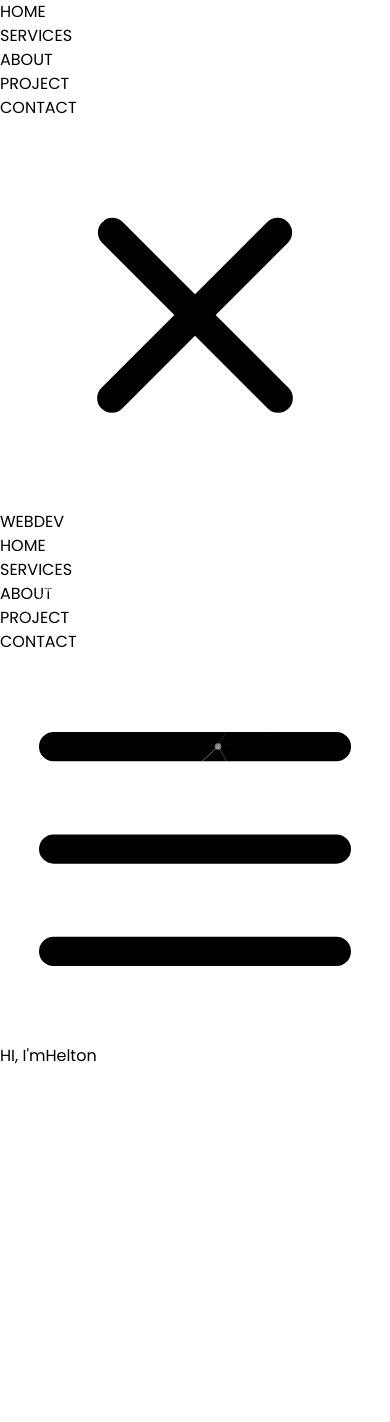
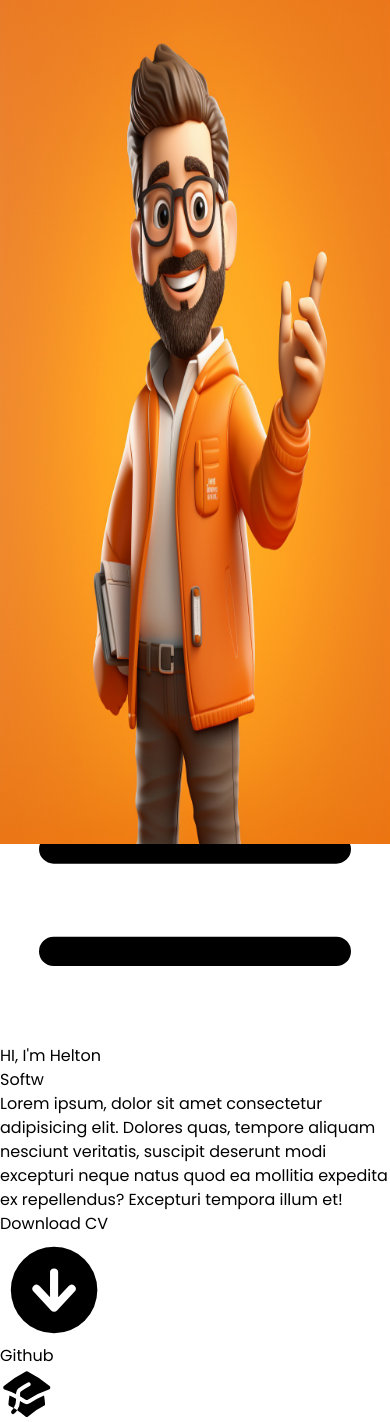
Before and after one commit to Helton1000/my-portfolio, a Next.js app: page / in a window 390 px wide. Before the commit the page ends 1068 px from the top, so only its background shows below. Built offline with nearby package versions, Linux system fonts and the light colour scheme.

Commit message:
Hero section upgraded

```diff
--- a/Components/Hero.tsx
+++ b/Components/Hero.tsx
@@ -1,15 +1,50 @@
 /* eslint-disable react/no-unescaped-entities */
 import React from "react";
 import Particle from "./Particle";
+import TextEffect from "./TextEffect";
+import Image from "next/image";
+import { AcademicCapIcon, ArrowDownCircleIcon } from "@heroicons/react/20/solid";
 
 const Hero = () => {
   return (
     <div className="h-[88vh] bg-[url('/images/banner.jpg')] bg-cover bg-center">
       <Particle />
       <div className="w-[80%] grid-cols-1 mx-auto grid lg:grid-cols-2 gap-[3rem] h-[100%] items-center">
-        <h1 className="text-[35px] md:text-[50px] text-white font-bold ">
-          HI, I'm<span className="text-yellow-400">Helton</span>
-        </h1>
+        <div>
+          <h1 className="text-[35px] md:text-[50px] text-white font-bold ">
+            HI, I'm<span className="text-yellow-400"> Helton</span>
+          </h1>
+          {/* Definições */}
+          <TextEffect />
+          <p className="mt-[1.5rem] text-[20px] text-[#ffffff92]">
+            Lorem ipsum, dolor sit amet consectetur adipisicing elit. Dolores
+            quas, tempore aliquam nesciunt veritatis, suscipit deserunt modi
+            excepturi neque natus quod ea mollitia expedita ex repellendus?
+            Excepturi tempora illum et!
+          </p>
+          <div className="mt-[2rem] flex-col space-y-6 sm:space-y-0 sm:flex sm:flex-row items-center sm:space-x-6">
+            <button className="px-[2rem] hover:bg-yellow-400 transition-all duration-200 py-[1rem] text-[18px] font-bold uppercase bg-[#55e6a5] text-black flex items-center space-x-2">
+              <p>Download CV</p>
+              <ArrowDownCircleIcon className="w-[1.6rem] h-[1.7rem] text-black" />
+            </button>
+
+            <div className="mt-[2rem] flex-col space-y-6 sm:space-y-0 sm:flex sm:flex-row items-center sm:space-x-6">
+              <button className="px-[2rem] hover:bg-yellow-400 transition-all duration-200 py-[1rem] text-[18px] font-bold uppercase bg-[#55e6a5] text-black flex items-center space-x-2">
+                <p>Github</p>
+                <AcademicCapIcon className="w-[1.6rem] h-[1.7rem] text-black"/>
+              </button>
+            </div>
+          </div>
+        </div>
+        {/* Foto */}
+        <div className="w-[500px] hidden bg-[#55e6a5] relative lg:flex items-center rounded-full h-[500px]">
+          <Image
+            src="/images/u1.jpg"
+            alt="user"
+            layout="fill"
+            className="object-cover rounded-full"
+          />
+        </div>
       </div>
     </div>
   );
--- /dev/null
+++ b/Components/TextEffect.tsx
@@ -0,0 +1,23 @@
+import { TypeAnimation } from "react-type-animation";
+
+const TextEffect = () => {
+  return (
+    <TypeAnimation
+      sequence={[
+        "Programmer",
+        1500,
+        "Web developer",
+        1500,
+        "Software Engineer",
+        1500,
+        "Student",
+        1500,
+      ]}
+      speed={50}
+      className="text-[2rem] md:text-[3rem] text-[#55e6a5] font-bold uppercase"
+      repeat={Infinity}
+    />
+  );
+};
+
+export default TextEffect;
```
Also changed, not shown: Components/Particle.tsx (+2 -6 lines).
